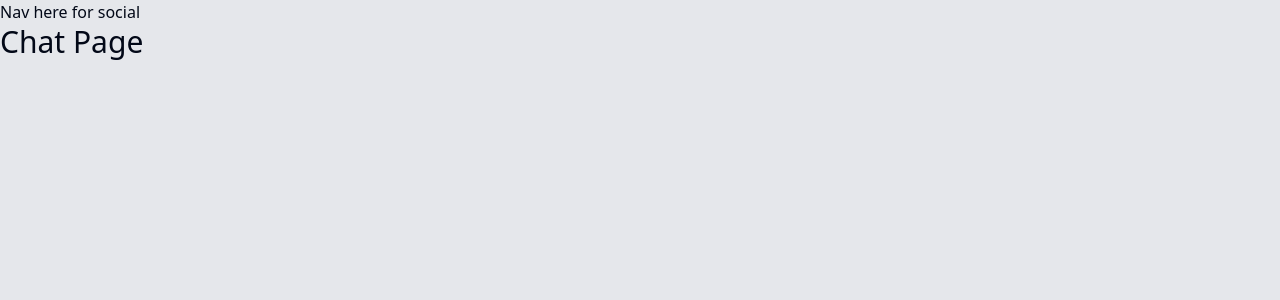
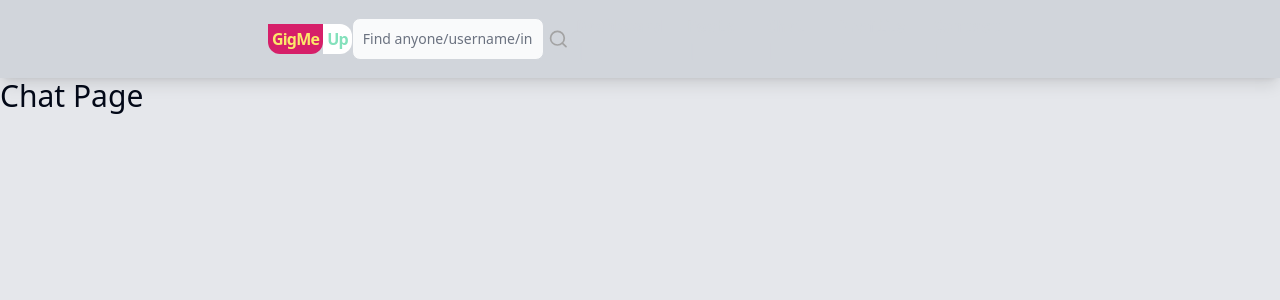
Before and after one commit to zacheys123/gigme, a Next.js app: page /gigme/chat in a window 1280 px wide. Shown: the top 300 px of the page. Built offline with nearby package versions, Linux system fonts and the light colour scheme; no server answers.

Commit message:
added responsiveness with mobile nav

```diff
--- /dev/null
+++ b/components/Logo.js
@@ -0,0 +1,17 @@
+import Link from "next/link";
+import React from "react";
+
+const Logo = () => {
+  return (
+    <Link href="/" className="tracking-tighter cursor-pointer">
+      <span className=" bg-pink-600 text-yellow-200 font-bold p-1 rounded-b-xl shadow-red-500">
+        GigMe
+      </span>
+      <span className=" text-green-300 bg-white rounded-r-xl  font-bold p-1 shadow-blue-500">
+        Up
+      </span>
+    </Link>
+  );
+};
+
+export default Logo;
--- a/components/Nav.js
+++ b/components/Nav.js
@@ -5,19 +5,13 @@ import { CircularProgress } from "@mui/material";
 // import { useGlobalContext } from "@/app/Context/store";
 import { useUser } from "@clerk/nextjs";
 import Link from "next/link";
+import Logo from "./Logo";
 const Nav = async () => {
   const { userId } = auth();
   return (
-    <div className="bg-gray-600 top-0">
+    <div className="bg-gray-300 shadow-lg top-0">
       <nav className="container mx-auto max-w-[100vw] xl:w-[60vw] p-3 bg-cyan-800 flex items-center justify-between">
-        <Link href="/" className="tracking-tighter cursor-pointer">
-          <span className=" bg-pink-100 text-red-500 font-bold p-1 rounded-b-xl shadow-red-500">
-            GigMe
-          </span>
-          <span className=" text-yellow-100 font-bold p-1 shadow-blue-500">
-            Up
-          </span>
-        </Link>
+        <Logo />
         <span className="hidden md:flex">
           {userId ? (
             <UserButton afterSignOutUrl="/" />
--- a/components/SocialNav.js
+++ b/components/SocialNav.js
@@ -1,7 +1,71 @@
+"use client";
 import React from "react";
+import { UserButton, useAuth, useUser } from "@clerk/nextjs";
+import Link from "next/link";
+import Logo from "./Logo";
+import MobileNav from "./mobile/MobileNav";
+import { TextInput } from "flowbite-react";
+import { Search } from "lucide-react";
+const SocialNav = () => {
+  const { isLoaded, userId, sessionId, getToken } = useAuth();
 
-const SocialNav = () => {
-  return <div>Nav here for social</div>;
+  const { isSignedIn, user } = useUser();
+
+  return (
+    <div className="bg-gray-300 shadow-lg  top-0 ">
+      <nav className="hidden md:flex container mx-auto max-w-[90vw] xl:w-[60vw] py-[7px]  px-3  items-center justify-between">
+        <div>
+          <Logo />
+        </div>
+        <div>
+          <form>
+            <div className="flex items-center justify-center gap-1">
+              {" "}
+              <TextInput
+                type="text"
+                placeholder="Find anyone/username/instrument..."
+              />
+              <Search className=" text-neutral-400" />
+            </div>
+          </form>
+        </div>{" "}
+        <div className="flex gap-2 items-center justify-evenly">
+          <Link
+            className="font-bold  font-mono text-base text-gray-300  hover:bg-gray-300/80 p-2 transition-opacity hover:opacity-25 duration-175 ease-out"
+            href="/"
+          >
+            Dashboard |
+          </Link>
+          <Link
+            className="font-bold  font-mono text-base text-gray-300  hover:bg-gray-300/80 p-2 transition-opacity hover:opacity-25 duration-175 ease-out"
+            href="/"
+          >
+            Posts |
+          </Link>
+          <Link
+            className="font-bold  font-mono text-base text-gray-300  hover:bg-gray-300/80 p-2 transition-opacity hover:opacity-25 duration-175 ease-out"
+            href="/"
+          >
+            Chat |
+          </Link>
+          <Link
+            className="font-bold  font-mono text-base text-gray-300  hover:bg-gray-300/80 p-2 transition-opacity hover:opacity-25 duration-175 ease-out"
+            href="/"
+          >
+            Profile |
+          </Link>
+          <Link
+            className="font-bold  font-mono text-base text-gray-300  hover:bg-gray-300/80 p-2 transition-opacity hover:opacity-25 duration-175 ease-out"
+            href="/"
+          >
+            Contact |
+          </Link>
+        </div>
+        <UserButton afterSignOutUrl="/" />
+      </nav>
+      <MobileNav />
+    </div>
+  );
 };
 
 export default SocialNav;
--- /dev/null
+++ b/components/mobile/MobileNav.js
@@ -0,0 +1,22 @@
+import Link from "next/link";
+import React from "react";
+import Logo from "../Logo";
+import { TextInput } from "flowbite-react";
+import { Search } from "lucide-react";
+import { Box } from "@mui/material";
+import MobileSheet from "./MobileSheet";
+
+const MobileNav = () => {
+  return (
+    <div className="flex p-3 bg-gray-300 shadow-lg  items-center justify-between gap-2 md:hidden">
+      <Box className="flex items-center justify-center gap-3">
+        <Logo />
+      </Box>{" "}
+      <div>
+        <MobileSheet />
+      </div>
+    </div>
+  );
+};
+
+export default MobileNav;
--- /dev/null
+++ b/components/mobile/MobileSheet.js
@@ -0,0 +1,48 @@
+import React from "react";
+import {
+  Sheet,
+  SheetContent,
+  SheetDescription,
+  SheetHeader,
+  SheetTitle,
+  SheetTrigger,
+} from "@/components/ui/sheet";
+import { Home, Menu, Music, Search, Settings } from "lucide-react";
+import { Chat } from "@mui/icons-material";
+import { UserButton } from "@clerk/nextjs";
+const MobileSheet = () => {
+  return (
+    <Sheet className="w-100 bg-gray-500">
+      <SheetTrigger>
+        <Menu className="font-extrabold text-neutral-600" />
+      </SheetTrigger>
+      <SheetContent
+        side="bottom"
+        className="w-100 flex flex-row gap-2 justify-around items-center"
+      >
+        <SheetHeader className="flex flex-col items-center">
+          {" "}
+          <Home />
+          <SheetDescription>Dashboard</SheetDescription>
+        </SheetHeader>
+        <SheetHeader className="flex flex-col items-center">
+          <Search /> <SheetDescription>Search</SheetDescription>
+        </SheetHeader>
+        <SheetHeader className="flex flex-col items-center">
+          <Music /> <SheetDescription>Gigs</SheetDescription>
+        </SheetHeader>{" "}
+        <SheetHeader className="flex flex-col items-center">
+          <Chat /> <SheetDescription>Chat</SheetDescription>
+        </SheetHeader>{" "}
+        <SheetHeader className="flex flex-col items-center">
+          <Settings /> <SheetDescription>Settings</SheetDescription>
+        </SheetHeader>{" "}
+        <SheetHeader>
+          <UserButton afterSignOutUrl="/" className="" />
+        </SheetHeader>{" "}
+      </SheetContent>
+    </Sheet>
+  );
+};
+
+export default MobileSheet;
```
